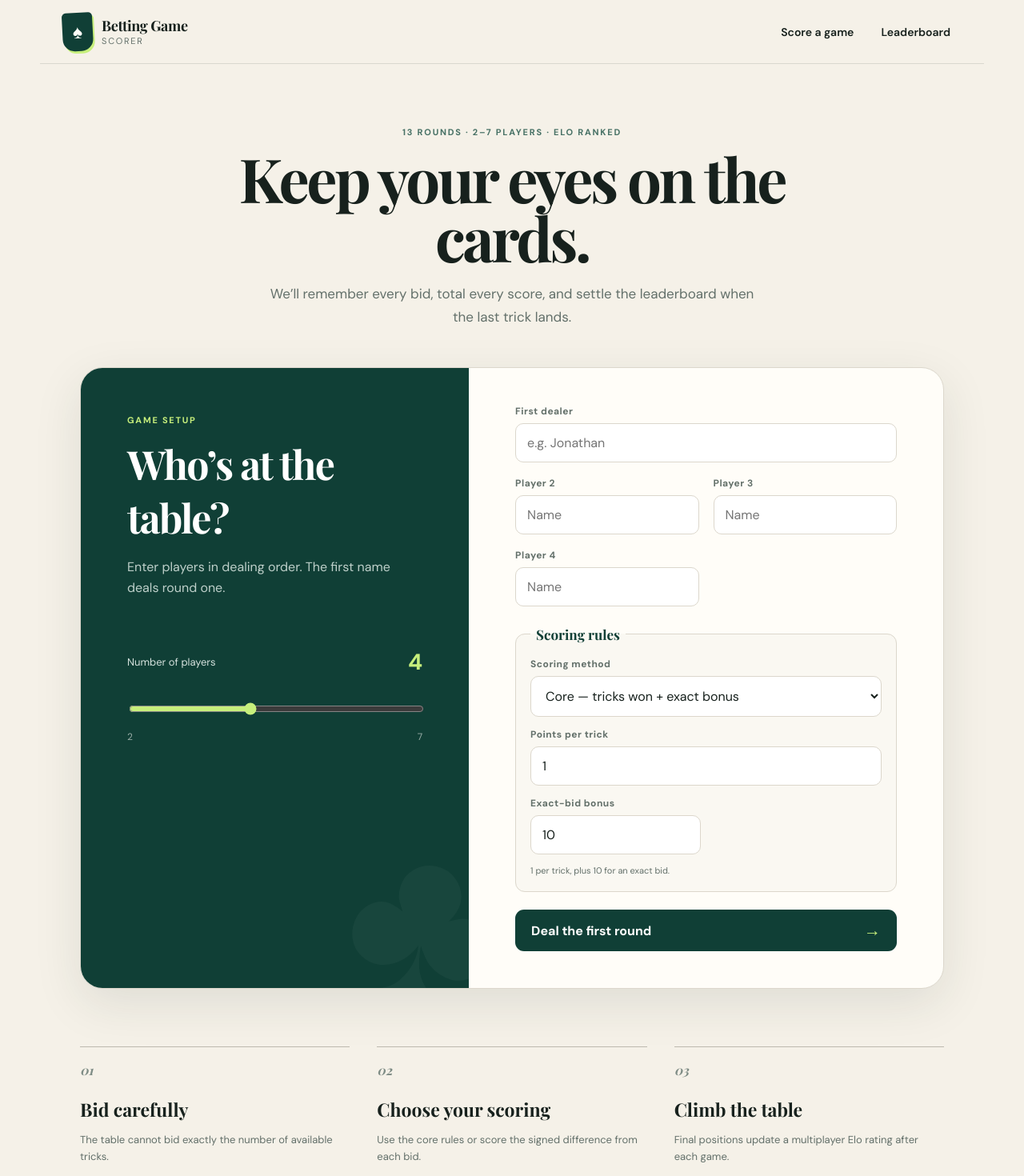
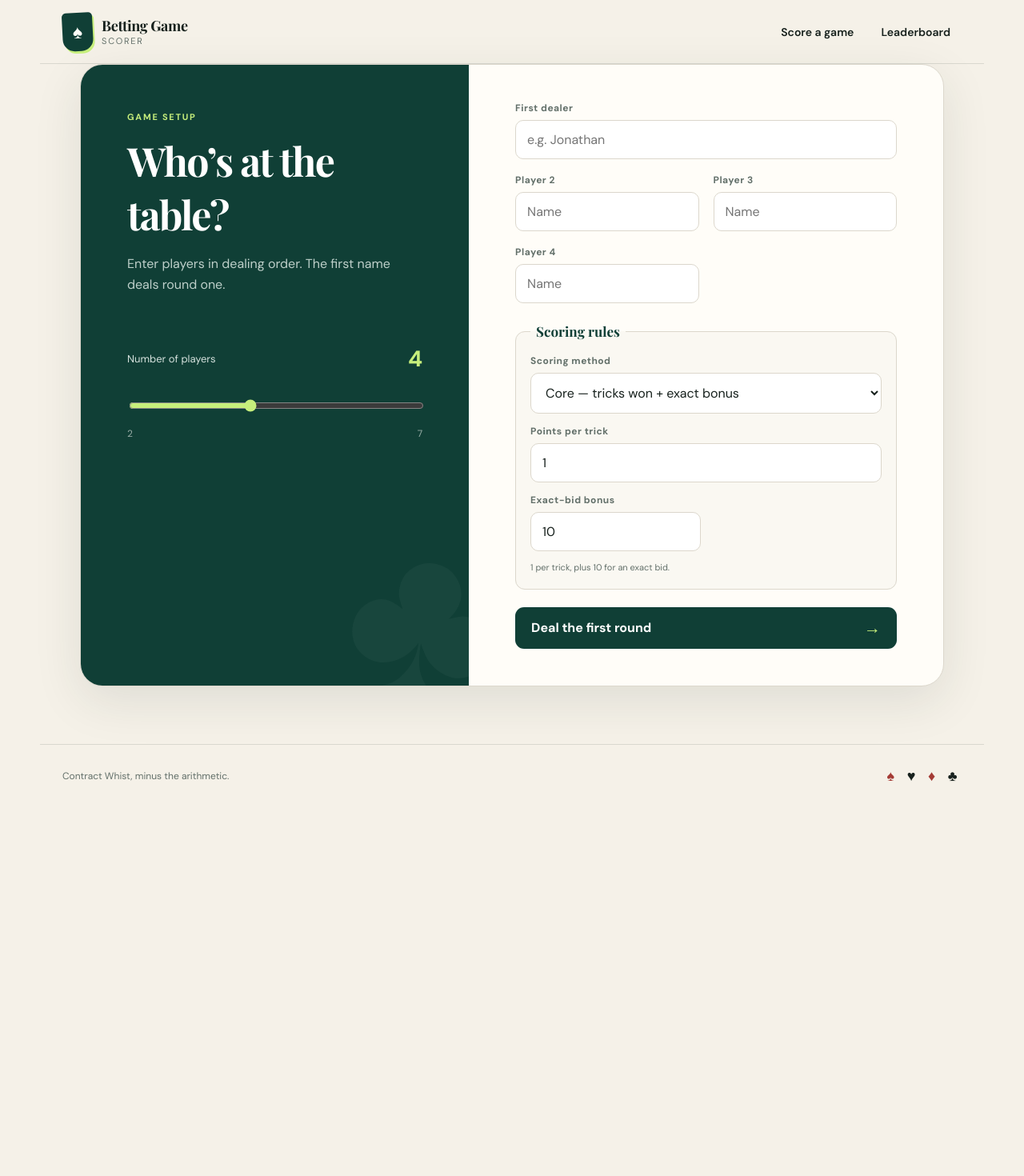
Before and after one commit to jaron94/betting-game-scorer-js, a Next.js app: page / in a window 1280 px wide. Shown: the top 1470 px of the page at 80% size. After the commit the page ends 1010 px from the top, so only its background shows below. Built offline with nearby package versions, Linux system fonts and the light colour scheme; a web font is replaced by a local one.

Commit message:
Focus layout during active games

```diff
--- a/src/app/page.tsx
+++ b/src/app/page.tsx
@@ -3,17 +3,7 @@ import { Scorer } from "@/components/scorer";
 export default function Home() {
   return (
     <main>
-      <section className="hero">
-        <div className="eyebrow">13 rounds · 2–7 players · Elo ranked</div>
-        <h1>Keep your eyes on the cards.</h1>
-        <p>We’ll remember every bid, total every score, and settle the leaderboard when the last trick lands.</p>
-      </section>
       <Scorer />
-      <section className="rules-strip" aria-label="Scoring rules">
-        <article><span>01</span><h2>Bid carefully</h2><p>The table cannot bid exactly the number of available tricks.</p></article>
-        <article><span>02</span><h2>Choose your scoring</h2><p>Use the core rules or score the signed difference from each bid.</p></article>
-        <article><span>03</span><h2>Climb the table</h2><p>Final positions update a multiplayer Elo rating after each game.</p></article>
-      </section>
     </main>
   );
 }
```
